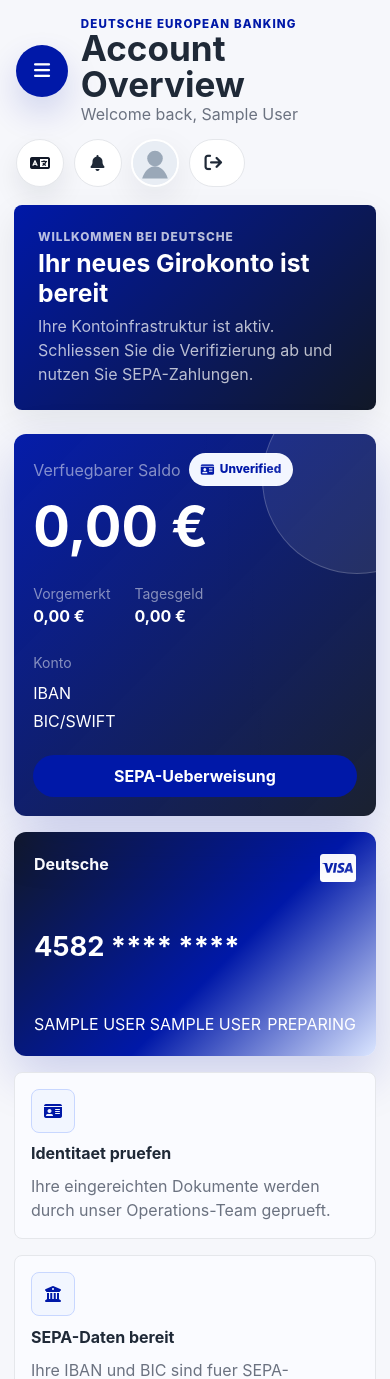
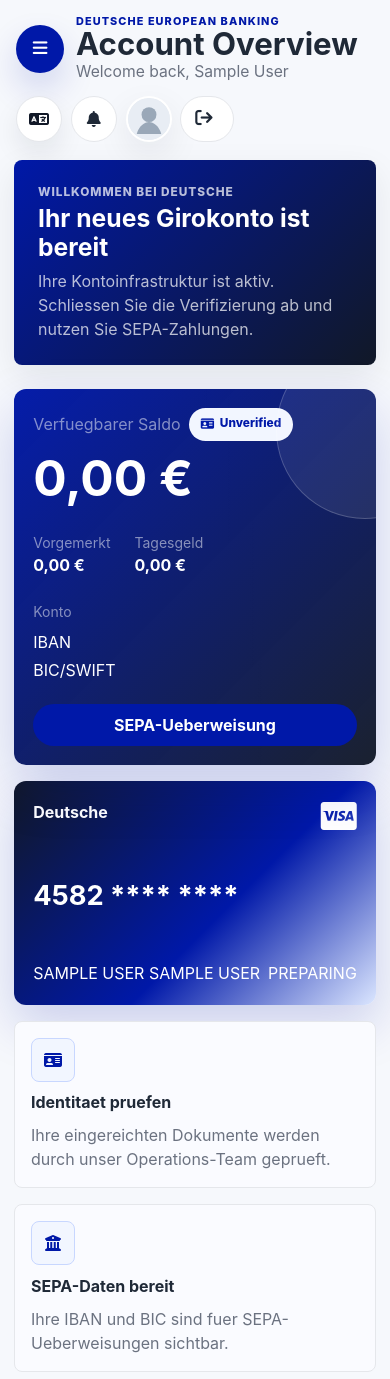
Before and after one commit to Joshangi1/Deutsche-bank, a PHP site: page /dashboard.php in a window 390 px wide. Shown: the top 1379 px of the page. Run offline with PHP 8.4, Linux system fonts and the light colour scheme; the visitor is signed in with stand-in values (Sample User, id 1); data that the repository does not hold is empty; some libraries are stand-ins or nearby versions.

Commit message:
Fix country routing and mobile dashboard

```diff
--- a/assets/css/styles.css
+++ b/assets/css/styles.css
@@ -1731,54 +1790,70 @@ body { top: 0 !important; }
     .auth-card { padding: 1.25rem; }
     .auth-panel { padding: 1.35rem; }
     .auth-panel h2 { font-size: 2rem; }
+    .country-choice-shell {
+        min-height: auto;
+        padding: 42px 0 64px;
+    }
+    .country-choice-head h1 {
+        font-size: clamp(2.35rem, 12vw, 3.25rem);
+    }
+    .country-choice-grid {
+        grid-template-columns: 1fr;
+    }
+    .country-choice-card {
+        min-height: auto;
+        grid-template-columns: 44px minmax(0, 1fr) auto;
+        align-items: center;
+    }
     .app-main {
-        padding: 18px 14px 28px;
+        padding: 16px 14px 28px;
         overflow-x: hidden;
+        background: #f6f8fc;
     }
     .topbar {
         display: grid;
         grid-template-columns: 1fr;
         align-items: start;
-        gap: .95rem;
+        gap: .9rem;
         padding-inline: 2px;
     }
     .topbar > .d-flex:first-child {
         width: 100%;
         align-items: center !important;
-        gap: .8rem !important;
+        gap: .75rem !important;
     }
     .mobile-toggle {
-        width: 52px;
-        height: 52px;
-        min-width: 52px;
-        font-size: 1.15rem;
+        width: 48px;
+        height: 48px;
+        min-width: 48px;
+        font-size: 1.05rem;
     }
     .topbar-kicker {
-        font-size: .72rem;
-        line-height: 1.12;
+        font-size: .68rem;
+        line-height: 1.1;
         letter-spacing: .1em;
     }
     .topbar h1 {
-        font-size: clamp(2rem, 9vw, 2.45rem);
+        font-size: clamp(1.65rem, 8vw, 2.05rem);
         letter-spacing: 0;
-        line-height: 1.02;
+        line-height: 1.04;
     }
     .topbar .muted {
         margin-top: .15rem;
-        font-size: 1rem;
+        font-size: .98rem;
         line-height: 1.2;
     }
     .operations-section-nav { grid-template-columns: 1fr; }
     .topbar > .d-flex:last-child {
         width: 100%;
         display: grid !important;
-        grid-template-columns: 48px 48px 48px 56px;
+        grid-template-columns: 46px 46px 46px 54px;
         justify-content: start;
-        gap: .6rem !important;
+        gap: .55rem !important;
     }
     .language-static-pill {
-        width: 48px;
-        height: 48px;
+        width: 46px;
+        height: 46px;
         padding: 0;
         justify-content: center;
         box-shadow: 0 12px 26px rgba(15,23,42,.08);
@@ -1786,8 +1861,8 @@ body { top: 0 !important; }
     .language-static-label { display: none; }
     .notification-menu > .btn,
     .avatar-sm {
-        width: 48px;
-        height: 48px;
+        width: 46px;
+        height: 46px;
     }
     .notification-menu > .btn {
         display: inline-flex;
@@ -1801,8 +1876,8 @@ body { top: 0 !important; }
         right: -4px;
     }
     .topbar .btn-outline-danger {
-        width: 56px;
-        height: 48px;
+        width: 54px;
+        height: 46px;
         padding: 0;
         border-radius: 999px;
         font-size: 0;
@@ -1812,7 +1887,7 @@ body { top: 0 !important; }
     }
     .topbar .btn-outline-danger i {
         margin: 0 !important;
-        font-size: 1.1rem;
+        font-size: 1.08rem;
     }
     .app-main > .row {
         --bs-gutter-x: .95rem;
@@ -1824,16 +1899,16 @@ body { top: 0 !important; }
         box-shadow: 0 22px 54px rgba(0,24,168,.18);
     }
     .balance-card:after {
-        width: 190px;
-        height: 190px;
-        top: -50px;
-        right: -76px;
+        width: 178px;
+        height: 178px;
+        top: -48px;
+        right: -78px;
     }
     .balance-card .display-5 {
-        font-size: clamp(2.45rem, 14vw, 3.4rem);
+        font-size: clamp(2.25rem, 13vw, 3.1rem);
         letter-spacing: 0;
     }
-    .balance-card h5 { font-size: 1.35rem; }
+    .balance-card h5 { font-size: 1.28rem; }
     .balance-card .btn {
         width: 100%;
         justify-content: center;
@@ -1845,13 +1920,13 @@ body { top: 0 !important; }
         padding: .42rem .7rem;
     }
     .virtual-card {
-        min-height: 218px;
-        padding: 1.25rem;
+        min-height: 216px;
+        padding: 1.2rem;
         border-radius: 12px;
         box-shadow: 0 20px 50px rgba(0,24,168,.18);
     }
     .virtual-card .fs-4 {
-        font-size: clamp(1.35rem, 7vw, 1.8rem) !important;
+        font-size: clamp(1.32rem, 7vw, 1.76rem) !important;
         letter-spacing: 0;
     }
     .premium-card,
--- a/includes/public_header.php
+++ b/includes/public_header.php
@@ -1,6 +1,6 @@
 <?php require_once __DIR__ . '/../config/database.php'; require_once __DIR__ . '/helpers.php'; require_once __DIR__ . '/frontend_components.php'; ?>
 <?php
-$publicLoginUrl = $GLOBALS['pageLoginUrl'] ?? 'login_us.php';
+$publicLoginUrl = $GLOBALS['pageLoginUrl'] ?? 'choose_banking.php?next=login';
 $pageLanguage = $GLOBALS['pageLanguage'] ?? 'en';
 $translateDisabled = !empty($GLOBALS['disableTranslate']);
 $publicStaticMode = !empty($GLOBALS['publicStaticMode']);
@@ -50,7 +50,8 @@ $navLabels = $isGermanPage
                 <li class="nav-item"><a class="nav-link" href="<?= url('personal.php') ?>"><?= e($navLabels['banking']) ?></a></li>
                 <li class="nav-item"><a class="nav-link" href="<?= url('about.php') ?>"><?= e($navLabels['about']) ?></a></li>
                 <li class="nav-item"><a class="nav-link" href="<?= url('contact.php') ?>"><?= e($navLabels['contact']) ?></a></li>
-                <li class="nav-item ms-lg-3"><a class="btn btn-primary-pill btn-sm px-4" href="<?= url($publicLoginUrl) ?>" data-region-auth="login"><?= e($navLabels['signin']) ?></a></li>
+                <?php if (!$translateDisabled): ?><li class="nav-item"><?= google_translate_widget() ?></li><?php endif; ?>
+                <li class="nav-item ms-lg-3"><a class="btn btn-primary-pill btn-sm px-4" href="<?= url($publicLoginUrl) ?>"><?= e($navLabels['signin']) ?></a></li>
             </ul>
         </div>
     </div>
--- a/includes/user_footer.php
+++ b/includes/user_footer.php
@@ -2,6 +2,6 @@
 </div>
 <script src="https://cdn.jsdelivr.net/npm/bootstrap@5.3.3/dist/js/bootstrap.bundle.min.js"></script>
 <script src="https://cdn.jsdelivr.net/npm/chart.js"></script>
-<script src="<?= url('assets/js/app.js') ?>"></script>
+<script src="<?= url('assets/js/app.js') ?>?v=<?= filemtime(__DIR__ . '/../assets/js/app.js') ?>"></script>
 </body>
 </html>
--- a/includes/user_header.php
+++ b/includes/user_header.php
@@ -31,7 +31,7 @@ $notificationPreview = $previewStmt->fetchAll();
     <link rel="icon" href="<?= url('assets/icons/favicon.svg') ?>" type="image/svg+xml">
     <link href="https://cdn.jsdelivr.net/npm/bootstrap@5.3.3/dist/css/bootstrap.min.css" rel="stylesheet">
     <link href="https://cdnjs.cloudflare.com/ajax/libs/font-awesome/6.5.2/css/all.min.css" rel="stylesheet">
-    <link href="<?= url('assets/css/styles.css') ?>" rel="stylesheet">
+    <link href="<?= url('assets/css/styles.css') ?>?v=<?= filemtime(__DIR__ . '/../assets/css/styles.css') ?>" rel="stylesheet">
     <script>
         (function () {
             document.cookie = 'googtrans=;path=/;expires=Thu, 01 Jan 1970 00:00:00 GMT';
```
Also changed, not shown: other parts of assets/css/styles.css (+101 -42 lines), choose_banking.php (added, +44 -0 lines), index.php (+9 -11 lines), logout.php (+17 -1 lines).
